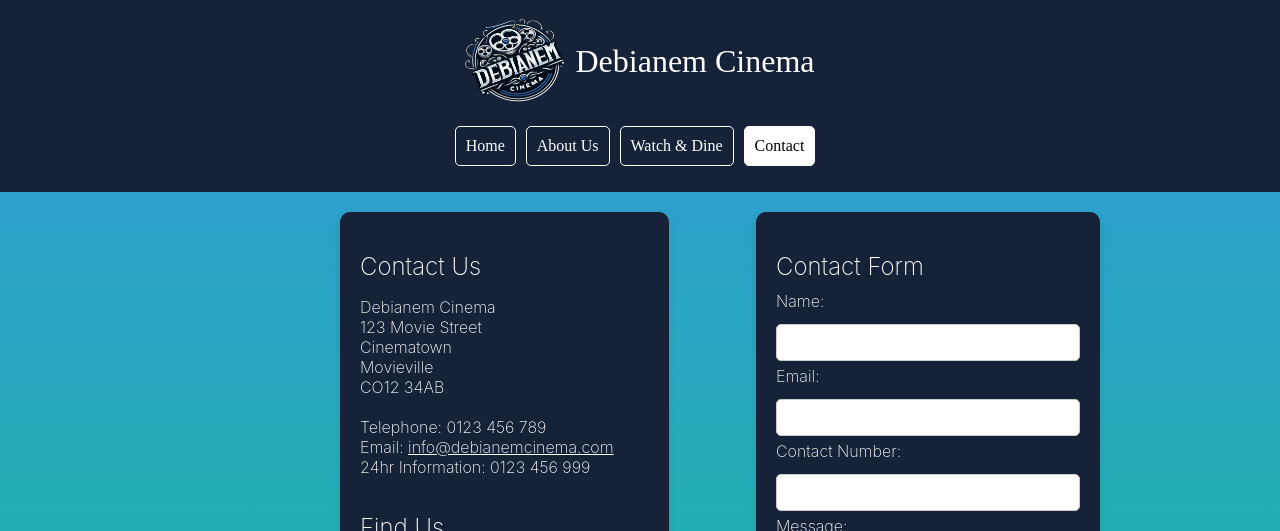
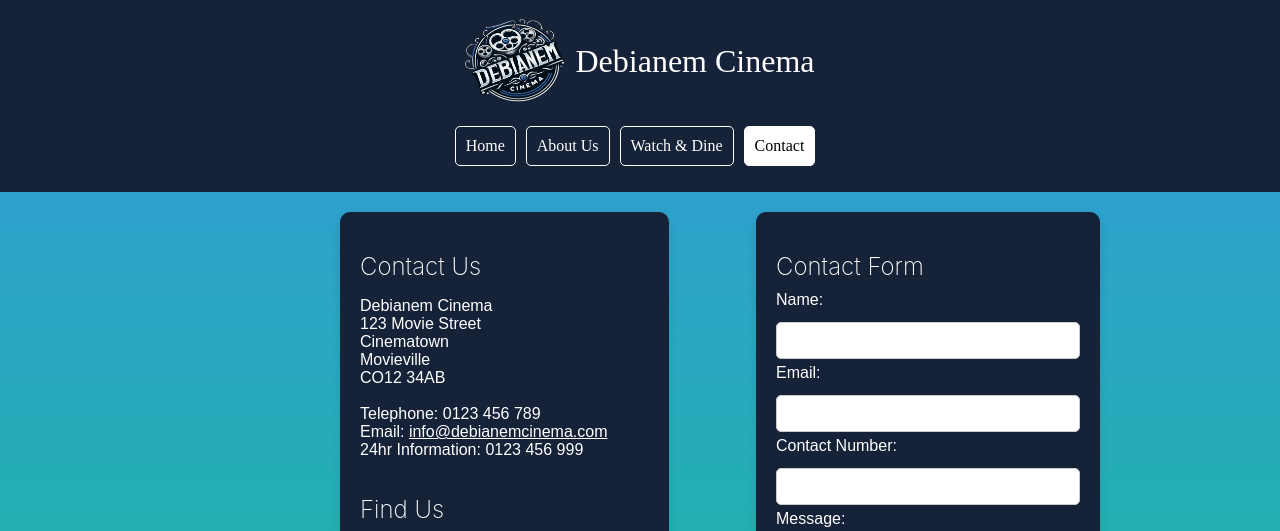
Before and after one commit to getbenjamin1/Cinema-Booking-System, a Flask app: page /contact in a window 1280 px wide. Shown: the top 531 px of the page. Run offline with Flask 3, Linux system fonts and the light colour scheme; parts of the project's set-up code (start-up, migrations or seed data) failed here and were passed over.

Commit message:
Update contact.html

```diff
--- a/templates/contact.html
+++ b/templates/contact.html
@@ -7,8 +7,8 @@
     <title>Contact Us - Debianem Cinema</title>
     <style>
         body {
-            /* font-family: Arial, sans-serif; */
-            font-family: 'Inter', sans-serif;
+            font-family: Arial, sans-serif;
+            /*font-family: 'Inter', sans-serif; */ /* Changed font-family  to see differences */
             margin: 0;
             padding: 0;
             overflow-x: hidden;
```
